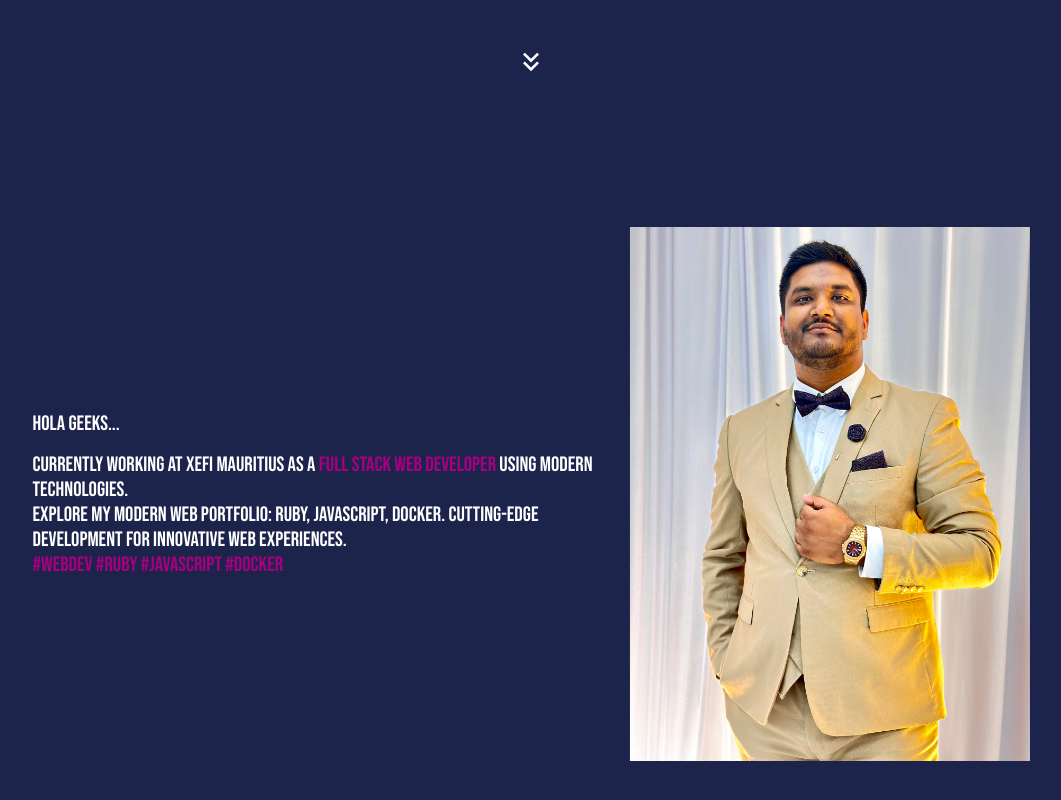
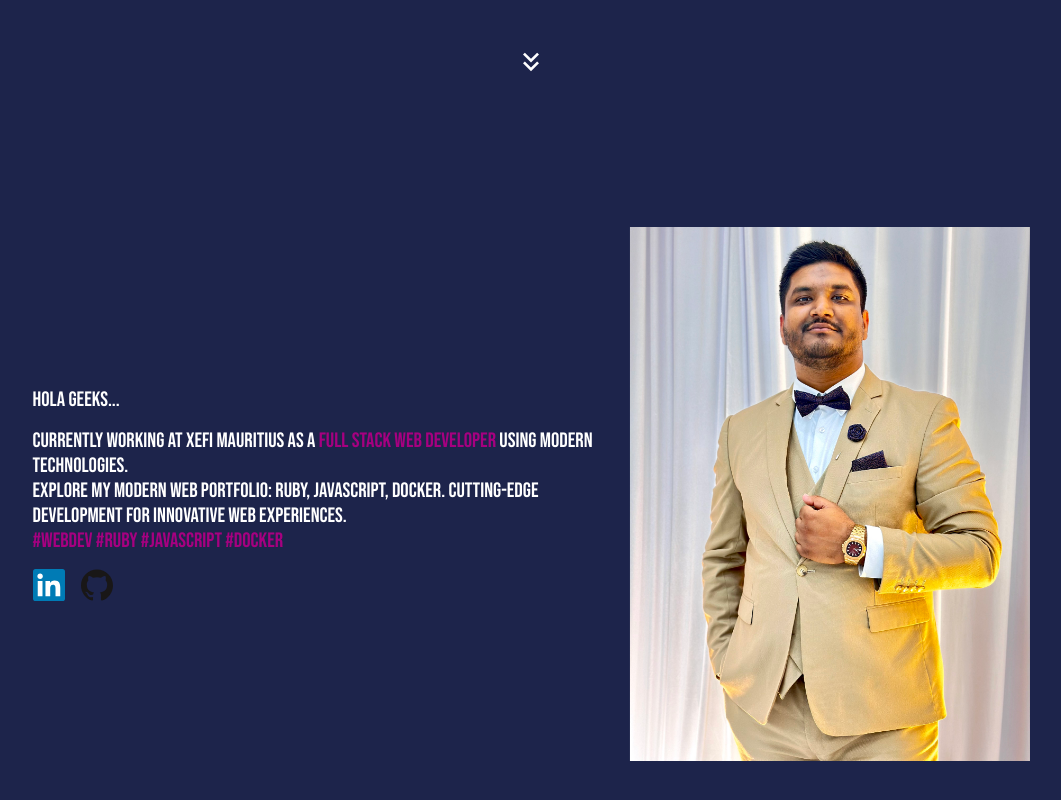
Before and after one commit to yaasir007/vue-ts-portfolio, a Vue app: page / in a window 1280 px wide. Shown: the part 706-1506 px from the top of the page, without its empty margins (109-1170 px from the left). Built offline with nearby package versions, Linux system fonts and the light colour scheme; what vue3-particles would draw is missing.

Commit message:
changed favicon to logo

```diff
--- a/index.html
+++ b/index.html
@@ -2,11 +2,11 @@
 <html lang="en">
   <head>
     <meta charset="UTF-8" />
-    <link rel="icon" type="image/svg+xml" href="/vite.svg" />
+    <link rel="icon" type="image/svg+xml" href="./src//assets/myc-logo.png" />
     <meta name="viewport" content="width=device-width, initial-scale=1.0" />
     <link rel="preconnect" href="https://fonts.googleapis.com">
-<link rel="preconnect" href="https://fonts.gstatic.com" crossorigin>
-<link href="https://fonts.googleapis.com/css2?family=Bebas+Neue&display=swap" rel="stylesheet">
+    <link rel="preconnect" href="https://fonts.gstatic.com" crossorigin>
+    <link href="https://fonts.googleapis.com/css2?family=Bebas+Neue&display=swap" rel="stylesheet">
     <title>Yaasir Cheekoory</title>
   </head>
   <body>
--- a/src/components/About.vue
+++ b/src/components/About.vue
@@ -1,5 +1,8 @@
 <script setup lang="ts">
 import MyImage from '../assets/my-image.jpg'
+import Linkedin from '../assets/socials/linkedin.svg'
+import Github from '../assets/socials/github.svg'
+
 </script>
 
 <template>
@@ -9,8 +12,16 @@ import MyImage from '../assets/my-image.jpg'
         <div class="about-title">Hola geeks...</div>
         <div class="about-description">
           Currently working at Xefi Mauritius as a <span class="about-job-title">Full Stack Web Developer</span> using modern technologies.
-          <br>Explore my modern web portfolio: Ruby, JavaScript, Docker. Cutting-edge development for innovative web experiences.
-          <br><span class="about-hashtags">#WebDev #Ruby #JavaScript #Docker</span>
+          <p>Explore my modern web portfolio: Ruby, JavaScript, Docker. Cutting-edge development for innovative web experiences. </p>
+          <p class="about-hashtags">#WebDev #Ruby #JavaScript #Docker</p>
+        </div>
+        <div class="about-socials">
+          <div class="social">
+            <img :src=Linkedin alt="Linkedin" class="img-res">
+          </div>
+          <div class="social">
+            <img :src=Github alt="Github" class="img-res">
+          </div>
         </div>
       </div>
       <div class="about-img">
@@ -40,10 +51,17 @@ import MyImage from '../assets/my-image.jpg'
       width: 45%;
       display: flex;
       justify-content: flex-end;
-      // align-items: flex-end;
       flex-direction: column;
       font-size: 1.3rem;
       gap: 1rem;
+
+      .about-socials {
+        display: flex;
+        gap: 1rem;
+        .social {
+          width: 2rem;
+        }
+      }
 
       .about-job-title,
       .about-hashtags {
```
Also changed, not shown: src/assets/socials/medium.svg (renamed from src/assets/socials/medium-icon-svgrepo-com.svg).
